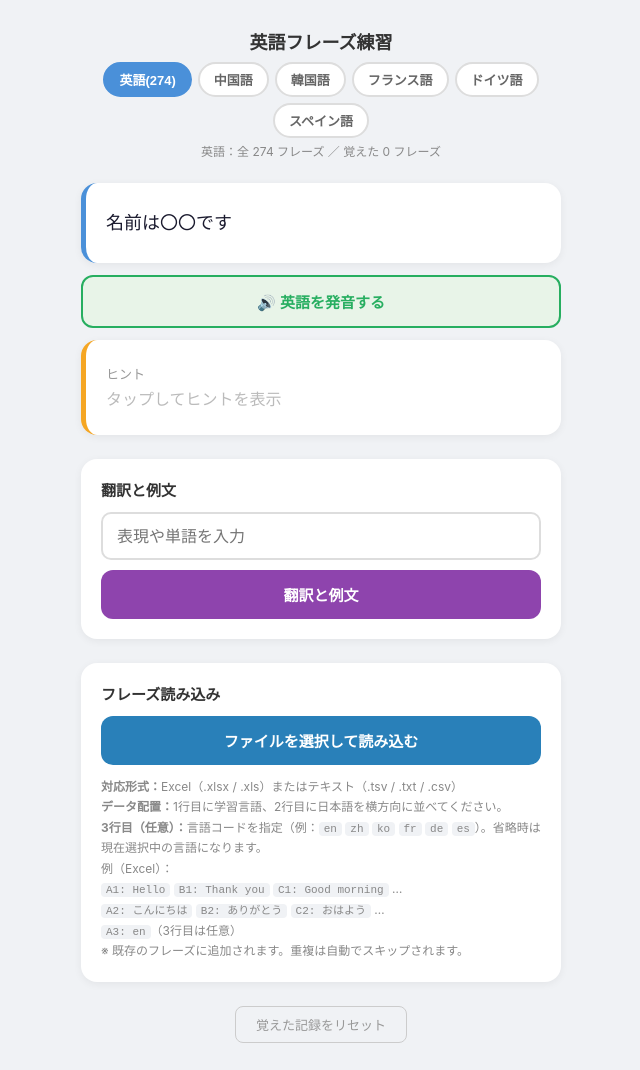
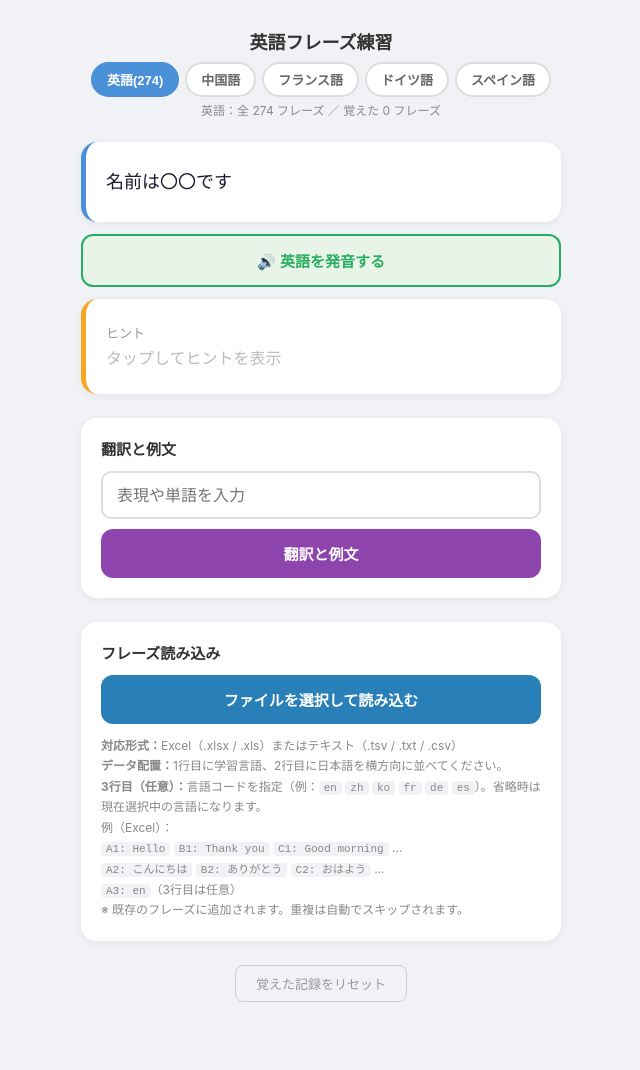
Before and after one commit to iwaseyuma/claudeen, a website: page index.html in a window 1280 px wide. Shown: the whole page, without its empty margins (319-959 px from the left). After the commit the page ends 1042 px from the top, so only its background shows below. Drawn offline with Linux system fonts and the light colour scheme.

Commit message:
Remove Korean language option
Co-Authored-By: Claude Opus 4.6 <noreply@anthropic.com>

```diff
--- a/index.html
+++ b/index.html
@@ -435,7 +435,6 @@
 const LANGUAGES = {
   en: { label: '英語', speechLang: 'en-US', flag: '🇺🇸' },
   zh: { label: '中国語', speechLang: 'zh-CN', flag: '🇨🇳' },
-  ko: { label: '韓国語', speechLang: 'ko-KR', flag: '🇰🇷' },
   fr: { label: 'フランス語', speechLang: 'fr-FR', flag: '🇫🇷' },
   de: { label: 'ドイツ語', speechLang: 'de-DE', flag: '🇩🇪' },
   es: { label: 'スペイン語', speechLang: 'es-ES', flag: '🇪🇸' },
```
